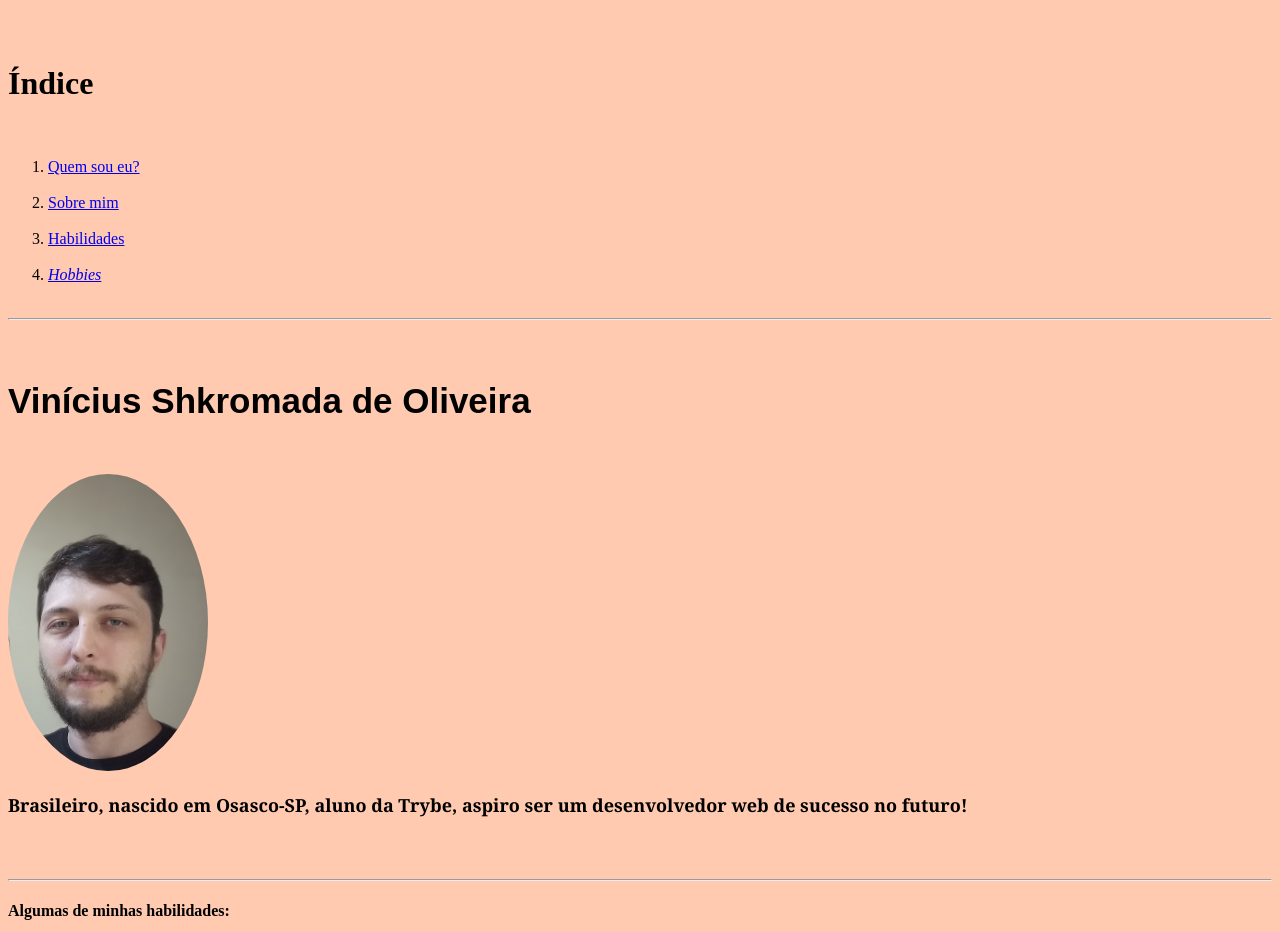
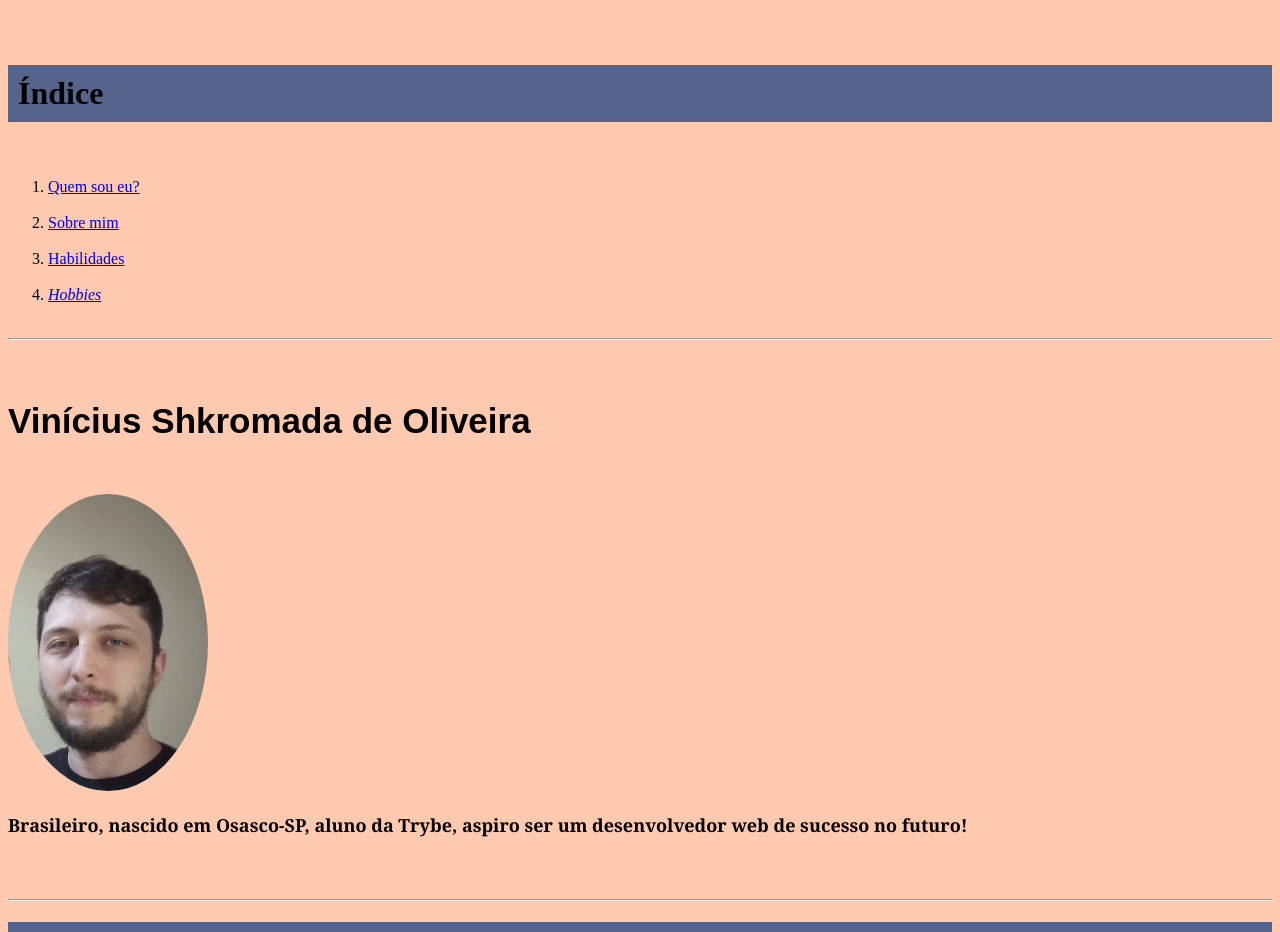
Before and after one commit to vinicius-shk/vinicius-shk.github.io, a plain HTML site: page index.html in a window 1280 px wide. Shown: the top 932 px of the page. Drawn offline with Linux system fonts and the light colour scheme; a web font is replaced by a local one.

Commit message:
Adiciona cor de fundo aos h's e padding

```diff
--- a/index.html
+++ b/index.html
@@ -13,11 +13,20 @@
         body {
             background-color: #FFCAAF;
         }
+
+        h1 {
+            background-color: #56638A;
+            padding: 10px 10px;
+        }
+
         h3 {
             font-family: "Mohave", sans-serif;
             font-size: 35px;
         }
-
+        h4 {
+            background-color: #56638A;
+            padding: 10px 10px;
+        }
         p {
             font-family: Georgia, 'Times New Roman', Times, serif;
             font-size: 18px;
@@ -26,8 +35,8 @@
             font-weight: 600;
         }
         img {
-            border-radius: 70%;
-            text-align: center;
+            border-radius: 70%
+
         }
         .clista1 {
             font-size: 30px;
```
